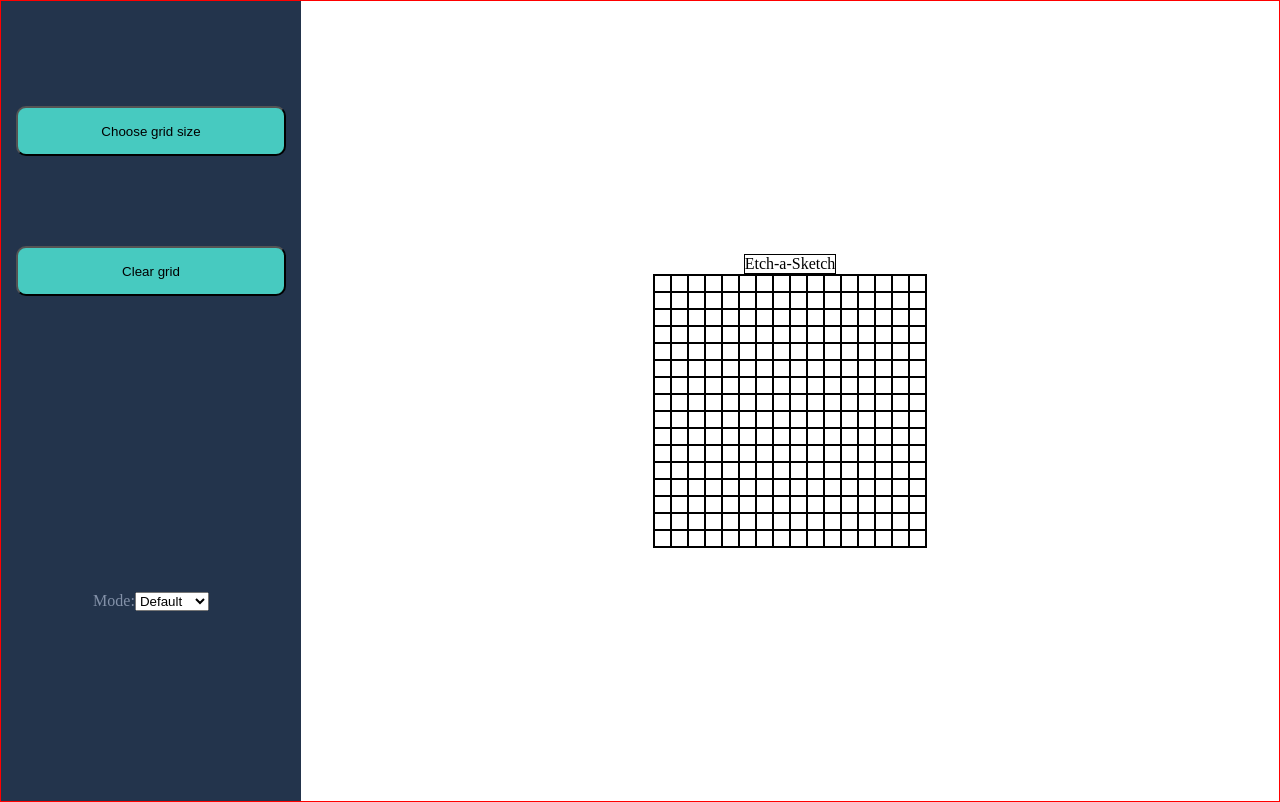
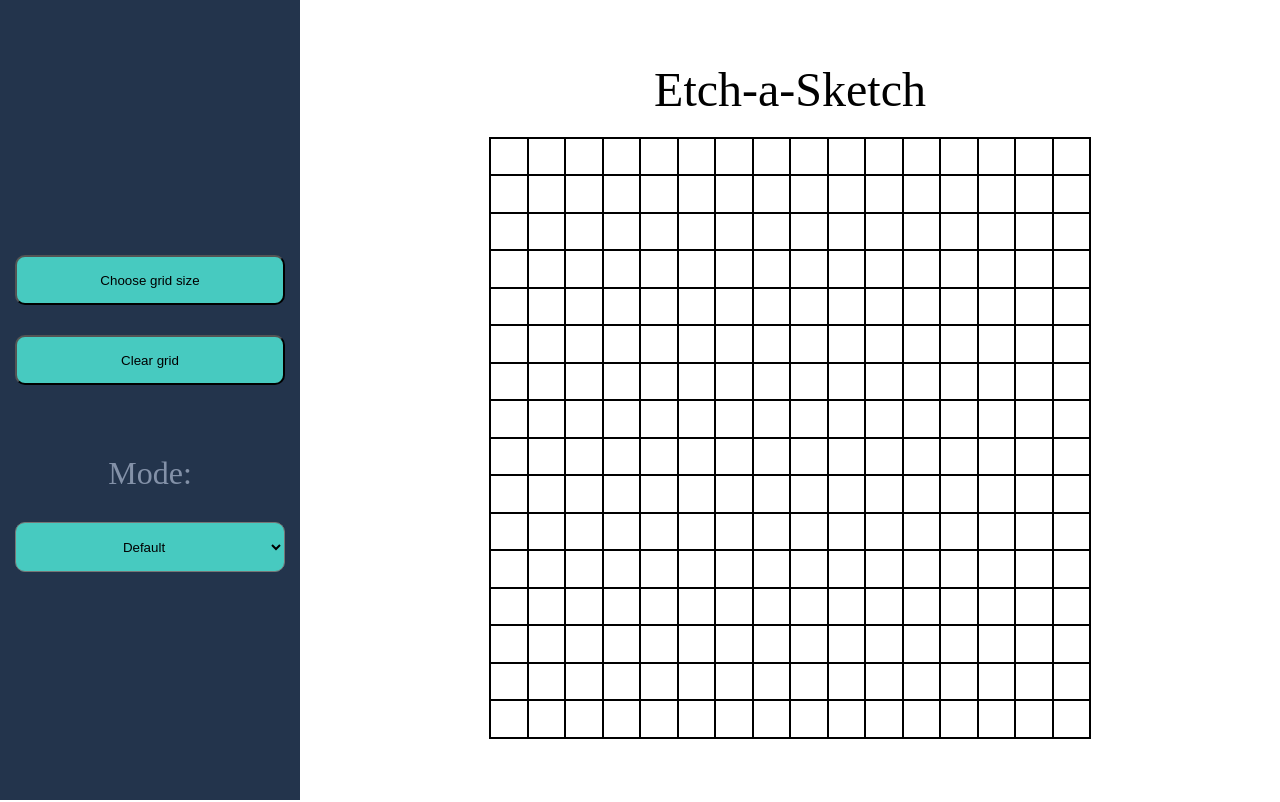
Before and after one commit to nikita-mikov/etch-a-sketch, a plain HTML site: page index.html in a window 1280 px wide. Drawn offline with Linux system fonts and the light colour scheme.

Commit message:
Refactor index, styles and logic

```diff
--- a/index.html
+++ b/index.html
@@ -10,12 +10,12 @@
 </head>
 <body>
     <script src="./logic.js" defer></script>
-    <div class="menu">
-        <div class="buttons">
+    <div class="menu flex flex-dir-col">
+        <div class="buttons flex flex-dir-col placed-center">
             <button class="start">Choose grid size</button>
             <button class="clear">Clear grid</button>
         </div>
-        <div class ="modes">
+        <div class ="modes flex flex-dir-col placed-center">
             <label for="modes">Mode: </label>
             <select name="modes" id="mode">
                 <option value="default">Default</option>
@@ -24,9 +24,9 @@
             </select>
         </div>
     </div>
-    <div class="main">
+    <div class="main flex flex-dir-col placed-center">
         <header>Etch-a-Sketch</header>
-        <div class="board">
+        <div class="board flex flex-dir-col">
     </div>
 
     </div>
--- a/logic.js
+++ b/logic.js
@@ -16,6 +16,18 @@ mode.addEventListener('change', (event) => {
         rainbowMode()
     }
 })
+
+function createGrid(){
+    while(board.firstChild){
+        board.removeChild(board.firstChild)
+    }
+    for(let i = 0; i<Math.round(gridSize)**2; i++){
+            let box = board.appendChild(document.createElement('div'))
+            box.setAttribute('class', 'box')
+            box.style.height = 600/Math.round(gridSize)+'px'
+            box.style.width = 600/Math.round(gridSize)+'px'
+        }
+    }
 
 function defaultMode(){
     createGrid()
@@ -57,31 +69,7 @@ function rainbowMode(){
     }
 }
 
-function createGrid(){
-    while(board.firstChild){
-        board.removeChild(board.firstChild)
-    }
-    for(let i = 0; i<Math.round(gridSize); i++){
-        let row = board.appendChild(document.createElement('div'))
-        row.setAttribute('class', 'row')
-        for(let i = 0; i<gridSize; i++){
-            let box = row.appendChild(document.createElement('div'))
-            box.setAttribute('class', 'box')
-        }
-    }
-}
-
-startButton.addEventListener('click', () => {
-    let sizePrompt = prompt('How big should the grid be? (between 1 and 64)')
-    console.log(+sizePrompt)
-    console.log(sizePrompt)
-    if(isNaN(sizePrompt)){
-        alert('Only numbers are allowed.')
-    } else if(sizePrompt>=1 && sizePrompt<=64){
-        gridSize = sizePrompt
-    } else{
-        alert('Please, choose a number between 1 and 64.')
-    }
+function checkMode(){
     if(mode.value == 'default'){
         defaultMode()
     } else if(mode.value == 'opacity'){
@@ -89,16 +77,22 @@ startButton.addEventListener('click', () => {
     } else if(mode.value == 'rainbow'){
         rainbowMode()
     }
+}
+
+startButton.addEventListener('click', () => {
+    let sizePrompt = prompt('How big should the grid be? (between 1 and 100)')
+    if(isNaN(sizePrompt)){
+        alert('Only numbers are allowed.')
+    } else if(sizePrompt>=1 && sizePrompt<=100){
+        gridSize = sizePrompt
+    } else{
+        alert('Please, choose a number between 1 and 100.')
+    }
+    checkMode()
 })
 
 clearButton.addEventListener('click', () => {
-    if(mode.value == 'default'){
-        defaultMode()
-    } else if(mode.value == 'opacity'){
-        opacityMode()
-    } else if(mode.value == 'rainbow'){
-        rainbowMode()
-    }
+    checkMode()
 })
 
 defaultMode()
--- a/styles.css
+++ b/styles.css
@@ -1,21 +1,30 @@
 body {
     display: flex;
     flex-direction: row;
-
     height: 100vh;
-    border: solid red 1px;
     margin: 0px;
 }
 
 header {
-    border: solid black 1px;
+    font-size: 48px;
+}
+
+.flex{
+    display: flex;
+}
+
+.flex-dir-col{
+    flex-direction: column;
+}
+
+.placed-center{
+    align-items: center;
+    justify-content: center;
 }
 
 .menu {
-    display: inline-flex;
     flex-grow: 1;
     flex-basis: 300px;
-    flex-direction: column;
     justify-content: space-between;
     min-width: 300px;
     width: 100vh;
@@ -25,31 +34,25 @@ header {
 }
 
 .main {
-    display: flex;
-    flex-direction: column;
-    align-items: center;
-    justify-content: center;
     width: 100%;
     height: 100vh;
     flex-grow: 2;
+    gap: 20px
 }
 
 .buttons,
 .modes {
-    display: flex;
-    align-items: center;
-    justify-content: center;
     flex: 1;
     margin: 15px;
 }
 
 
 .buttons {
-    flex-direction: column;
-    justify-content: space-evenly;
+    justify-content:end;
+    gap: 30px;
 }
 
-button {
+button, select {
     height: 50px;
     width: 100%;
     background-color: rgb(71, 202, 192);
@@ -57,30 +60,36 @@ button {
 }
 
 .board {
-    align-self: center;
-    align-items: center;
-    display: inline-flex;
-    flex-direction: column;
     border: solid 1px;
     border-color: black;
-}
-
-div.row {
-    display: flex;
-    flex-direction: row;
-
+    width: 600px;
+    height: 600px;
+    flex-wrap: wrap;
 }
 
 .box {
+    box-sizing: border-box;
     border: solid 1px;
+    flex-grow: 1;
+    flex-shrink: 1;
     border-color: black;
     -webkit-background-clip: padding-box;
-    min-height: 15px;
-    min-width: 15px;
 }
 
 .hovered {
     background-color: black;
 }
 
-button {}
+.modes{
+    justify-content: start;
+    gap: 30px;
+}
+
+label{
+    font-size: 32px;
+    margin-top: 40px
+}
+
+select{
+    text-align: center;
+}
```
